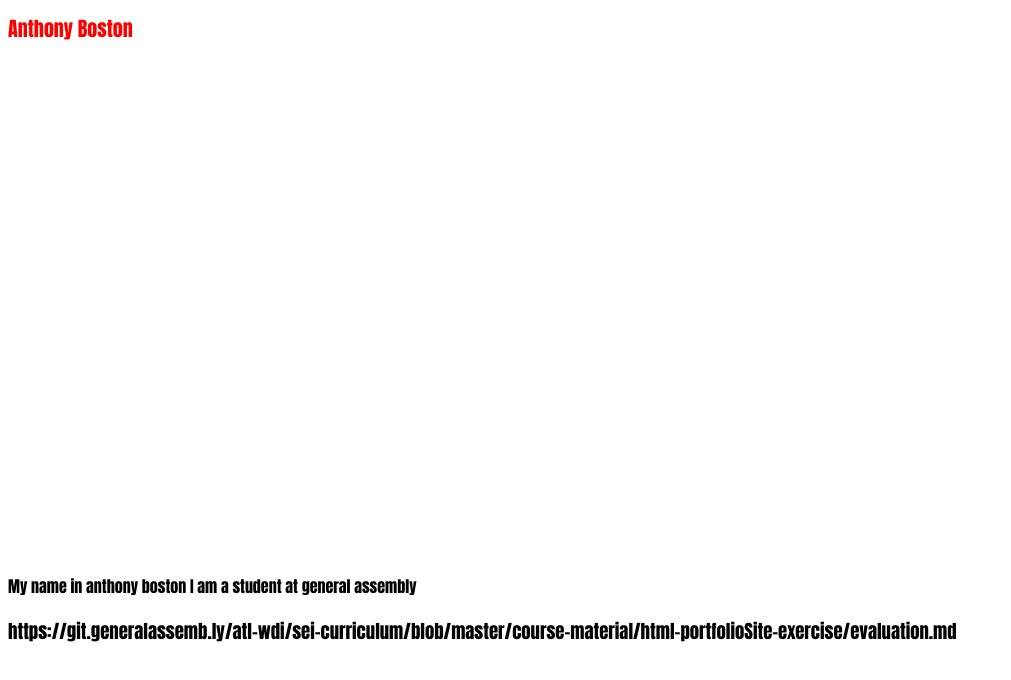
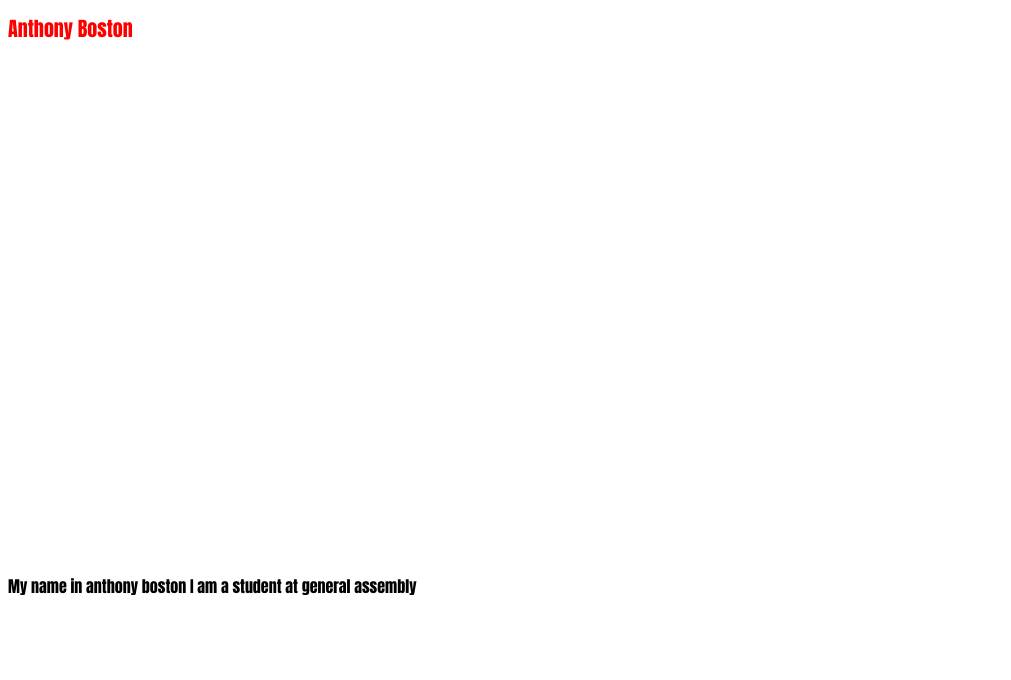
Before and after one commit to aboston93/ABoston.github.io, a plain HTML site: page index.html in a window 1280 px wide. Shown: the whole page, without its empty margins (0-1011 px from the left). Drawn offline with Linux system fonts and the light colour scheme.

Commit message:
first commit

```diff
--- a/index.html
+++ b/index.html
@@ -10,7 +10,6 @@
 <h1 class="name">Anthony Boston</h1>
         <div class="pic"></div>
 <p>My name in anthony boston I am a student at general assembly </p>
-<h3 class="Social Media">https://git.generalassemb.ly/atl-wdi/sei-curriculum/blob/master/course-material/html-portfolioSite-exercise/evaluation.md</h3>
 
 
 
```
